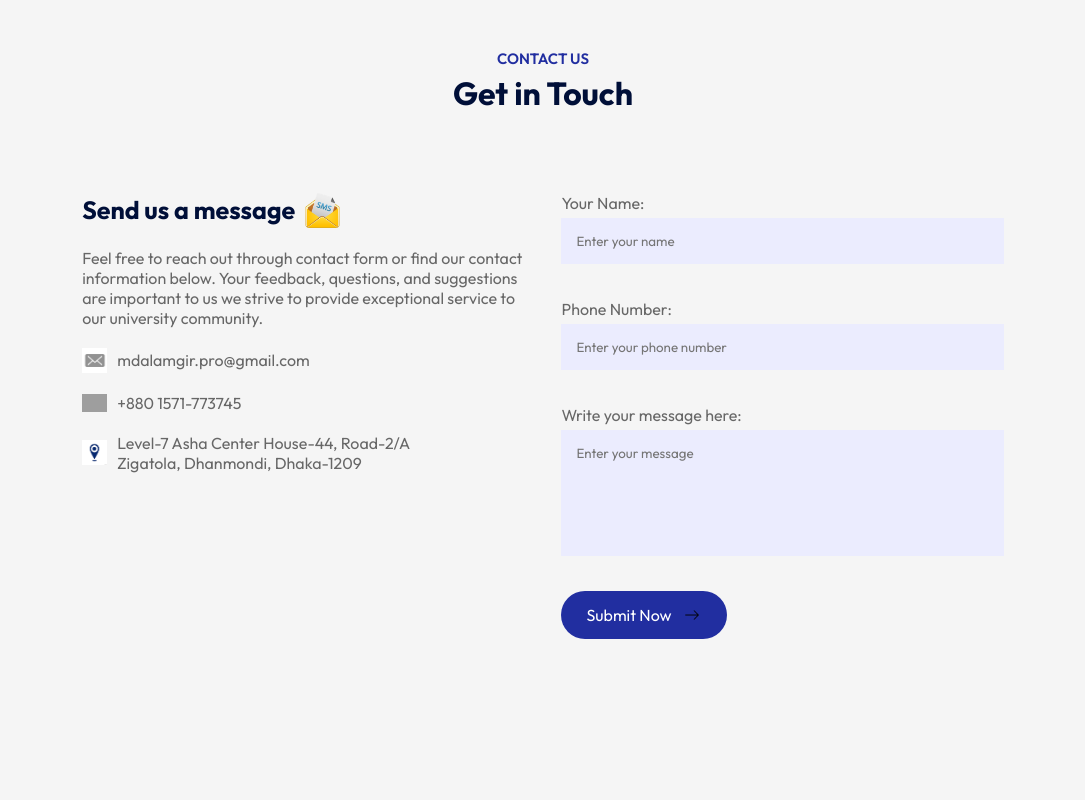
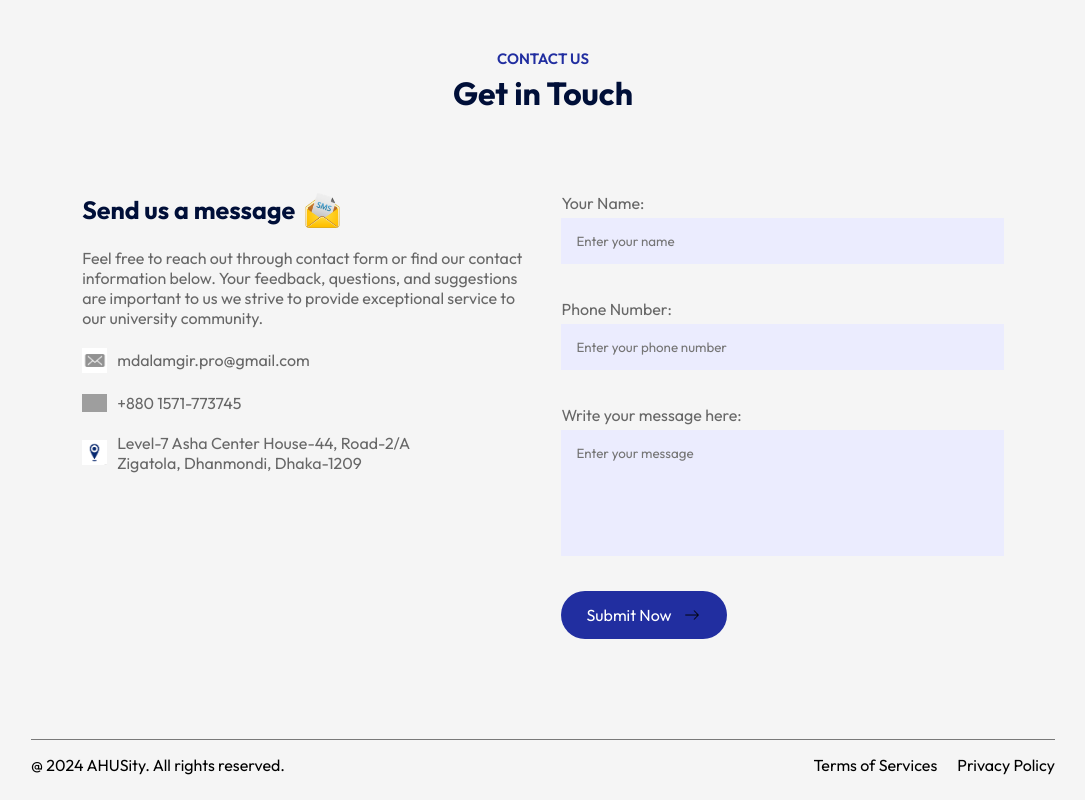
Before and after one commit to iamalamgir/ahusity-website, a React (Create React App) app: page / in a window 1280 px wide. Shown: the part 3125-3925 px from the top of the page, without its empty margins (97-1182 px from the left). Before the commit the page ends 3864 px from the top, so only its background shows below. Built offline with nearby package versions, Linux system fonts and the light colour scheme; grey boxes are pictures that could not be loaded.

Commit message:
Add footer section

```diff
--- a/package.json
+++ b/package.json
@@ -9,6 +9,7 @@
     "react": "^18.2.0",
     "react-dom": "^18.2.0",
     "react-scripts": "5.0.1",
+    "react-scroll": "^1.9.0",
     "web-vitals": "^2.1.4"
   },
   "scripts": {
--- a/src/App.js
+++ b/src/App.js
@@ -7,6 +7,7 @@
 import Campus from "./components/campus/Campus";
 import Testimonials from "./components/testimonials/Testimonials";
 import Contact from "./components/contact/Contact";
+import Footer from "./components/footer/Footer";
 
 const App = () => {
   return (
@@ -23,6 +24,7 @@
         <Testimonials />
         <Title subTitle='Contact Us' Title='Get in Touch' />
         <Contact />
+        <Footer />
       </div>
 
     </div>
--- /dev/null
+++ b/src/components/footer/Footer.css
@@ -0,0 +1,14 @@
+.footer{
+    margin: 10px auto;
+    display: flex;
+    align-items: center;
+    justify-content: space-between;
+    border-top: 1px solid #797979;
+    padding: 15px 0;
+}
+
+.footer ul li{
+    list-style: none;
+    display: inline-block;
+    margin-left: 20px;
+}
--- /dev/null
+++ b/src/components/footer/Footer.jsx
@@ -0,0 +1,16 @@
+import React from "react";
+import './Footer.css';
+
+const Footer = () => {
+    return (
+        <div className="footer">
+            <p>@ 2024 AHUSity. All rights reserved.</p>
+            <ul>
+                <li>Terms of Services</li>
+                <li>Privacy Policy</li>
+            </ul>
+        </div>
+    )
+}
+
+export default Footer;
```
Also changed, not shown: 1 other file (tests, documents, lock files or other folders).
